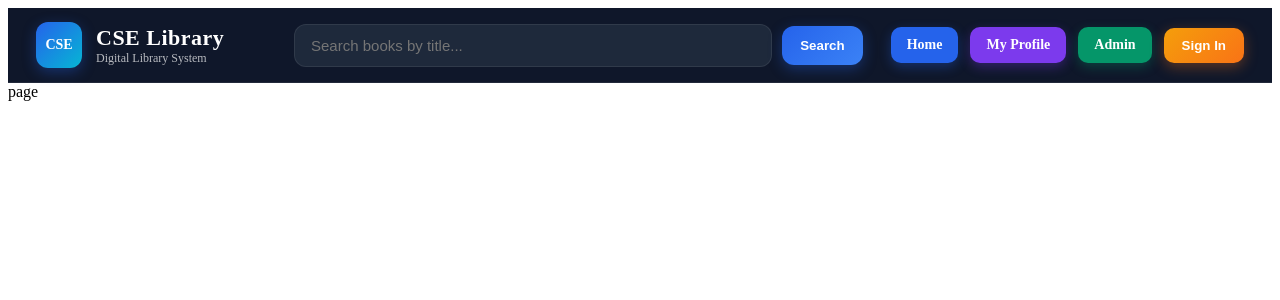
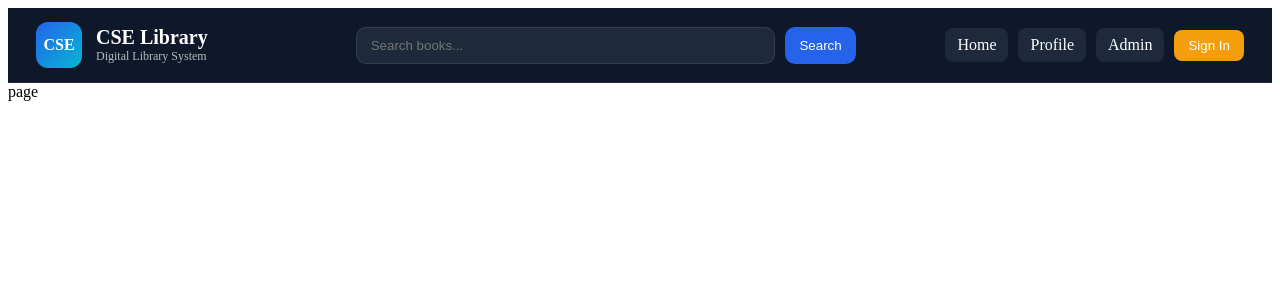
Before and after one commit to AH-Riad/Library-Management-System-CSE_JSTU, a Next.js app: page /generate-program in a window 1280 px wide. Shown: the top 300 px of the page. Built offline with nearby package versions, Linux system fonts and the light colour scheme; no server answers.

Commit message:
Navbar issue fixed

```diff
--- a/src/components/Navbar.tsx
+++ b/src/components/Navbar.tsx
@@ -3,7 +3,6 @@
 import Link from "next/link";
 import { useRouter, useSearchParams } from "next/navigation";
 import { useEffect, useState } from "react";
-
 import { SignedIn, SignedOut, UserButton, SignInButton } from "@clerk/nextjs";
 
 export default function Navbar() {
@@ -12,215 +11,169 @@ export default function Navbar() {
 
   const [query, setQuery] = useState("");
 
-  // keep input synced with url
   useEffect(() => {
-    const q = searchParams.get("search");
-
-    if (q) {
-      setQuery(q);
-    }
+    const q = searchParams.get("search") || "";
+    setQuery(q);
   }, [searchParams]);
 
-  // SEARCH FUNCTION
   const handleSearch = (e: React.FormEvent) => {
     e.preventDefault();
 
-    if (!query.trim()) {
+    const trimmed = query.trim();
+
+    if (!trimmed) {
       router.push("/");
       return;
     }
 
-    router.push(`/?search=${encodeURIComponent(query)}`);
+    router.push(`/?search=${encodeURIComponent(trimmed)}`);
   };
 
   return (
-    <nav
-      style={{
-        display: "flex",
-        alignItems: "center",
-        justifyContent: "space-between",
-        padding: "14px 28px",
-        background: "#0f172a",
-        color: "white",
-        position: "sticky",
-        top: 0,
-        zIndex: 100,
-        borderBottom: "1px solid rgba(255,255,255,0.08)",
-        backdropFilter: "blur(10px)",
-      }}
-    >
+    <nav style={styles.nav}>
       {/* LEFT */}
-      <div
-        style={{
-          display: "flex",
-          alignItems: "center",
-          gap: "14px",
-          minWidth: "230px",
-        }}
-      >
-        {/* LOGO */}
-        <div
-          style={{
-            width: "46px",
-            height: "46px",
-            borderRadius: "12px",
-            background: "linear-gradient(135deg,#2563eb,#06b6d4)",
-            display: "flex",
-            alignItems: "center",
-            justifyContent: "center",
-            fontWeight: "bold",
-            fontSize: "14px",
-            boxShadow: "0 4px 14px rgba(37,99,235,0.35)",
-          }}
-        >
-          CSE
-        </div>
+      <div style={styles.left}>
+        <div style={styles.logo}>CSE</div>
 
         <div>
-          <h2
-            style={{
-              margin: 0,
-              fontSize: "22px",
-              fontWeight: "700",
-              letterSpacing: "0.5px",
-            }}
-          >
-            CSE Library
-          </h2>
-
-          <p
-            style={{
-              margin: 0,
-              fontSize: "12px",
-              opacity: 0.7,
-            }}
-          >
-            Digital Library System
-          </p>
+          <h2 style={styles.title}>CSE Library</h2>
+          <p style={styles.subtitle}>Digital Library System</p>
         </div>
       </div>
 
       {/* SEARCH */}
-      <form
-        onSubmit={handleSearch}
-        style={{
-          display: "flex",
-          alignItems: "center",
-          gap: "10px",
-          flex: 1,
-          maxWidth: "580px",
-          margin: "0 28px",
-        }}
-      >
+      <form onSubmit={handleSearch} style={styles.searchBox}>
         <input
-          type="text"
-          placeholder="Search books by title..."
           value={query}
           onChange={(e) => setQuery(e.target.value)}
-          style={{
-            flex: 1,
-            padding: "12px 16px",
-            borderRadius: "12px",
-            border: "1px solid rgba(255,255,255,0.08)",
-            outline: "none",
-            fontSize: "15px",
-            background: "#1e293b",
-            color: "white",
-          }}
+          placeholder="Search books..."
+          style={styles.input}
         />
 
-        <button
-          type="submit"
-          style={{
-            padding: "12px 18px",
-            borderRadius: "12px",
-            border: "none",
-            background: "linear-gradient(135deg,#2563eb,#3b82f6)",
-            color: "white",
-            fontWeight: "700",
-            cursor: "pointer",
-            transition: "0.2s",
-            boxShadow: "0 4px 14px rgba(37,99,235,0.35)",
-          }}
-        >
+        <button type="submit" style={styles.searchBtn}>
           Search
         </button>
       </form>
 
       {/* RIGHT */}
-      <div
-        style={{
-          display: "flex",
-          alignItems: "center",
-          gap: "12px",
-        }}
-      >
-        <NavButton href="/" label="Home" color="#2563eb" />
+      <div style={styles.right}>
+        <Link style={styles.link} href="/">
+          Home
+        </Link>
 
-        <NavButton href="/profile" label="My Profile" color="#7c3aed" />
+        <Link style={styles.link} href="/profile">
+          Profile
+        </Link>
 
-        <NavButton href="/admin" label="Admin" color="#059669" />
+        <Link style={styles.link} href="/admin">
+          Admin
+        </Link>
 
-        {/* AUTH */}
         <SignedOut>
           <SignInButton mode="modal">
-            <button
-              style={{
-                padding: "10px 18px",
-                borderRadius: "10px",
-                border: "none",
-                background: "linear-gradient(135deg,#f59e0b,#f97316)",
-                color: "white",
-                fontWeight: "700",
-                cursor: "pointer",
-                boxShadow: "0 4px 14px rgba(249,115,22,0.35)",
-              }}
-            >
-              Sign In
-            </button>
+            <button style={styles.signInBtn}>Sign In</button>
           </SignInButton>
         </SignedOut>
 
         <SignedIn>
-          <div
-            style={{
-              marginLeft: "4px",
-            }}
-          >
-            <UserButton afterSignOutUrl="/" />
-          </div>
+          <UserButton afterSignOutUrl="/" />
         </SignedIn>
       </div>
     </nav>
   );
 }
 
-// NAV BUTTON COMPONENT
-function NavButton({
-  href,
-  label,
-  color,
-}: {
-  href: string;
-  label: string;
-  color: string;
-}) {
-  return (
-    <Link
-      href={href}
-      style={{
-        textDecoration: "none",
-        color: "white",
-        background: color,
-        padding: "10px 16px",
-        borderRadius: "10px",
-        fontWeight: "600",
-        fontSize: "14px",
-        transition: "0.2s",
-        boxShadow: `0 4px 12px ${color}55`,
-      }}
-    >
-      {label}
-    </Link>
-  );
-}
+/* FIXED TYPESCRIPT SAFE STYLES */
+const styles: Record<string, React.CSSProperties> = {
+  nav: {
+    display: "flex",
+    alignItems: "center",
+    justifyContent: "space-between",
+    padding: "14px 28px",
+    background: "#0f172a",
+    color: "white",
+    position: "sticky",
+    top: 0,
+    zIndex: 100,
+    borderBottom: "1px solid rgba(255,255,255,0.08)",
+  },
+
+  left: {
+    display: "flex",
+    alignItems: "center",
+    gap: "14px",
+    minWidth: "230px",
+  },
+
+  logo: {
+    width: "46px",
+    height: "46px",
+    borderRadius: "12px",
+    background: "linear-gradient(135deg,#2563eb,#06b6d4)",
+    display: "flex",
+    alignItems: "center",
+    justifyContent: "center",
+    fontWeight: "bold",
+  },
+
+  title: {
+    margin: 0,
+    fontSize: "20px",
+  },
+
+  subtitle: {
+    margin: 0,
+    fontSize: "12px",
+    opacity: 0.7,
+  },
+
+  searchBox: {
+    display: "flex",
+    flex: 1,
+    maxWidth: "500px",
+    margin: "0 20px",
+    gap: "10px",
+  },
+
+  input: {
+    flex: 1,
+    padding: "10px 14px",
+    borderRadius: "10px",
+    border: "1px solid rgba(255,255,255,0.1)",
+    background: "#1e293b",
+    color: "white",
+    outline: "none",
+  },
+
+  searchBtn: {
+    padding: "10px 14px",
+    borderRadius: "10px",
+    border: "none",
+    background: "#2563eb",
+    color: "white",
+    cursor: "pointer",
+  },
+
+  right: {
+    display: "flex",
+    alignItems: "center",
+    gap: "10px",
+  },
+
+  link: {
+    color: "white",
+    textDecoration: "none",
+    padding: "8px 12px",
+    borderRadius: "8px",
+    background: "#1e293b",
+  },
+
+  signInBtn: {
+    padding: "8px 14px",
+    borderRadius: "8px",
+    border: "none",
+    background: "#f59e0b",
+    color: "white",
+    cursor: "pointer",
+  },
+};
```
Also changed, not shown: src/app/page.tsx (+109 -35 lines).
